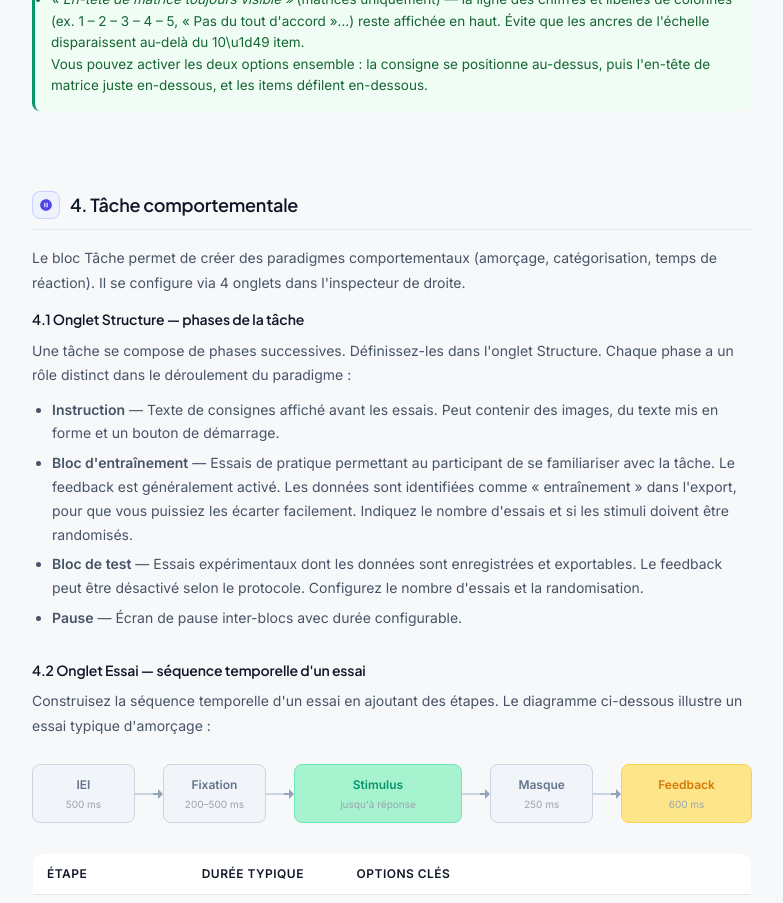
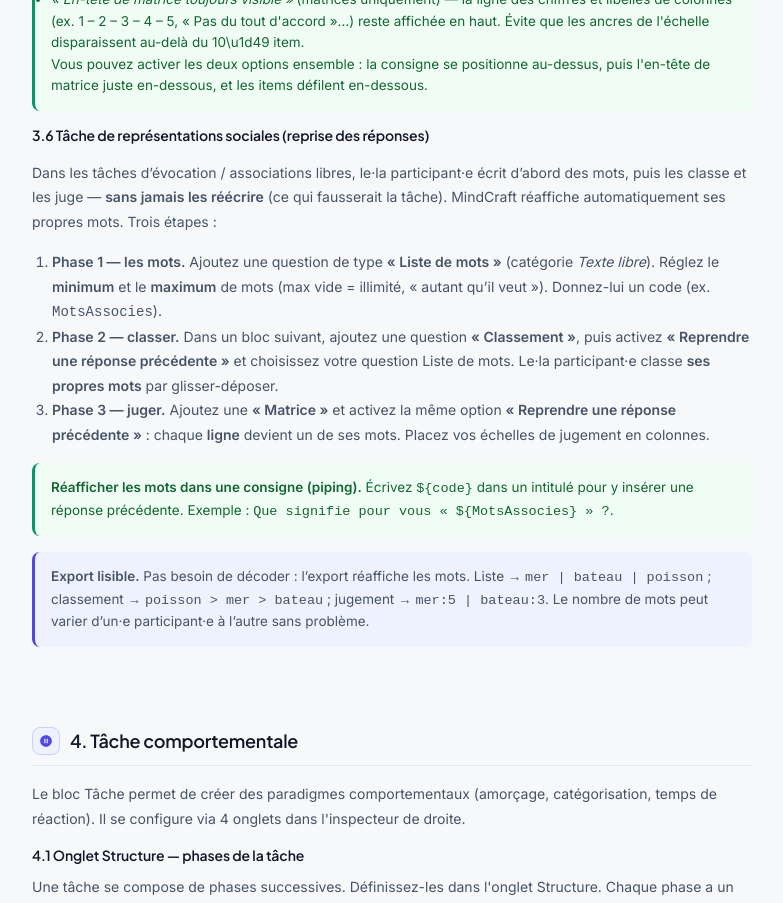
Before and after one commit to mindcraft-research/mindcraft, a Next.js app in the folder frontend/: page /docs in a window 1280 px wide. Shown: the part 7720-8623 px from the top of the page, without its empty margins (368-1151 px from the left). Built offline with nearby package versions, Linux system fonts and the light colour scheme; no server answers.

Commit message:
docs: pas-à-pas tâche de représentations sociales (reprise des réponses + piping)

```diff
--- a/frontend/src/pages/docs.jsx
+++ b/frontend/src/pages/docs.jsx
@@ -872,6 +872,27 @@ export default function DocsPage() {
               </li>
             </ul>
             Vous pouvez activer les deux options ensemble : la consigne se positionne au-dessus, puis l'en-t{'\u00ea'}te de matrice juste en-dessous, et les items d{'\u00e9'}filent en-dessous.
+          </div>
+          <h3 className={styles.subsectionTitle}>3.6 Tâche de représentations sociales (reprise des réponses)</h3>
+          <p className={styles.p}>
+            Dans les tâches d{'’'}évocation / associations libres, le·la participant·e écrit d{'’'}abord des mots, puis les classe et les juge — <strong>sans jamais les réécrire</strong> (ce qui fausserait la tâche). MindCraft réaffiche automatiquement ses propres mots. Trois étapes&nbsp;:
+          </p>
+          <ol className={styles.p} style={{ paddingLeft: 20 }}>
+            <li>
+              <strong>Phase 1 — les mots.</strong> Ajoutez une question de type <strong>{'«'} Liste de mots {'»'}</strong> (catégorie <em>Texte libre</em>). Réglez le <strong>minimum</strong> et le <strong>maximum</strong> de mots (max vide = illimité, {'«'} autant qu{'’'}il veut {'»'}). Donnez-lui un code (ex. <code>MotsAssocies</code>).
+            </li>
+            <li>
+              <strong>Phase 2 — classer.</strong> Dans un bloc suivant, ajoutez une question <strong>{'«'} Classement {'»'}</strong>, puis activez <strong>{'«'} Reprendre une réponse précédente {'»'}</strong> et choisissez votre question Liste de mots. Le·la participant·e classe <strong>ses propres mots</strong> par glisser-déposer.
+            </li>
+            <li>
+              <strong>Phase 3 — juger.</strong> Ajoutez une <strong>{'«'} Matrice {'»'}</strong> et activez la même option <strong>{'«'} Reprendre une réponse précédente {'»'}</strong> : chaque <strong>ligne</strong> devient un de ses mots. Placez vos échelles de jugement en colonnes.
+            </li>
+          </ol>
+          <div className={styles.tipBox}>
+            <strong>Réafficher les mots dans une consigne (piping).</strong> Écrivez <code>{'${code}'}</code> dans un intitulé pour y insérer une réponse précédente. Exemple : <code>{'Que signifie pour vous « ${MotsAssocies} » ?'}</code>.
+          </div>
+          <div className={styles.infoBox}>
+            <strong>Export lisible.</strong> Pas besoin de décoder : l{'’'}export réaffiche les mots. Liste → <code>mer | bateau | poisson</code> ; classement → <code>poisson &gt; mer &gt; bateau</code> ; jugement → <code>mer:5 | bateau:3</code>. Le nombre de mots peut varier d{'’'}un·e participant·e à l{'’'}autre sans problème.
           </div>
         </section>
 
```
